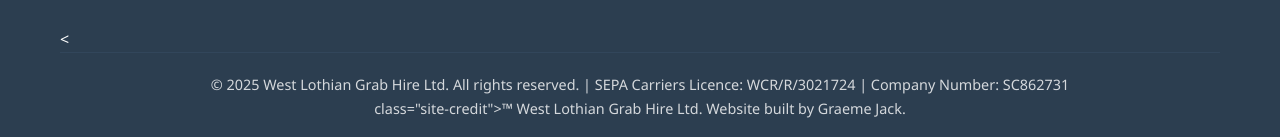
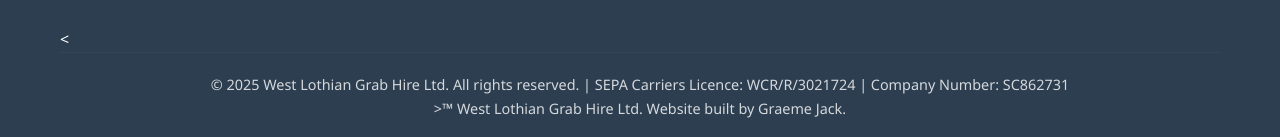
Before and after one commit to WLgrabhire/west-lothian-grab-hire, a website: page index.html in a window 1280 px wide. Shown: the part 1615-1752 px from the top of the page. Drawn offline with Linux system fonts and the light colour scheme.

Commit message:
Fix footer HTML structure and closing tags

```diff
--- a/index.html
+++ b/index.html
@@ -678,7 +678,7 @@
 
             <</p><div class="footer-bottom"
   <p>&copy; 2025 West Lothian Grab Hire Ltd. All rights reserved. | SEPA Carriers Licence: WCR/R/3021724 | Company Number: SC862731</p>
-  class="site-credit">&trade; West Lothian Grab Hire Ltd. Website built by Graeme Jack.</p>
+>&trade; West Lothian Grab Hire Ltd. Website built by Graeme Jack.</p>
 </div>
             </div>
         </div>
```
